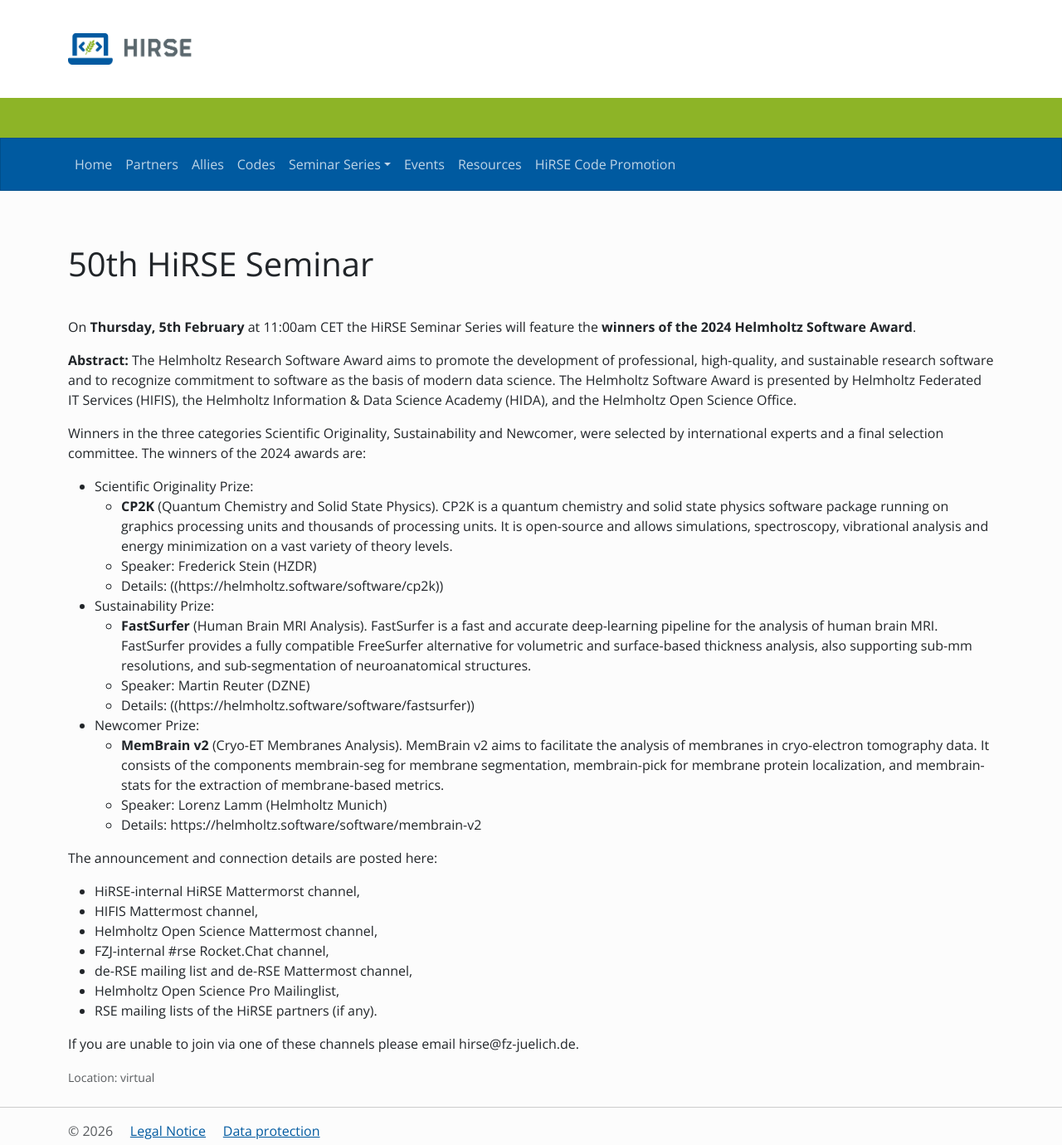
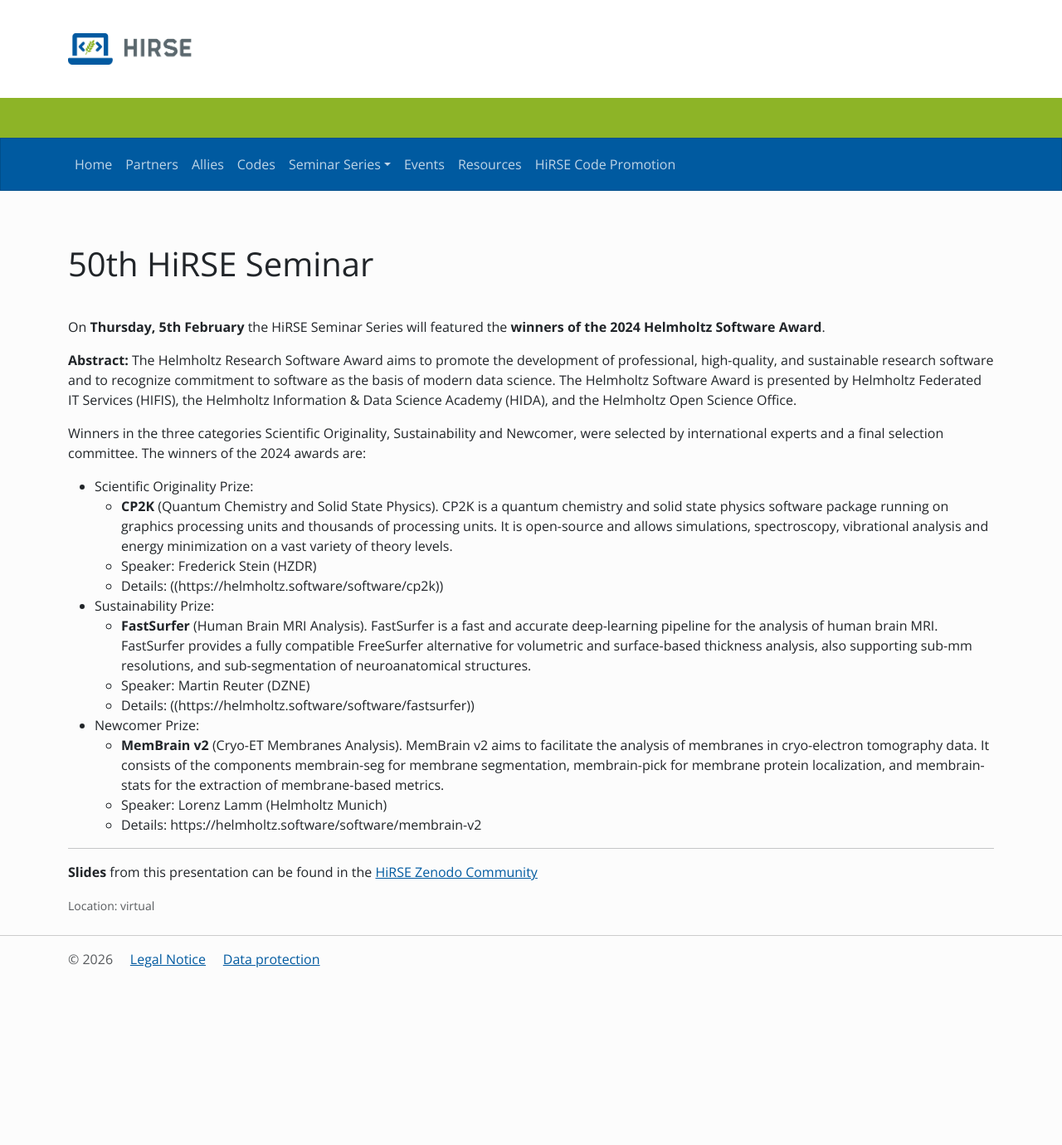
Before and after one commit to Helmholtz-HiRSE/helmholtz-hirse.github.io, a Jekyll site: the page built from _series/2026_02_05-seminar_50.md, in a window 1280 px wide. Shown: the whole page at 83% size. Built offline with Jekyll 4.4.1, drawn with Linux system fonts in a browser that asks for light colours; nearby versions of some CDN libraries; after the commit the page ends 1173 px from its top, so only the background shows below that.

Commit message:
Update 2026_02_05-seminar_50.md

```diff
--- a/_series/2026_02_05-seminar_50.md
+++ b/_series/2026_02_05-seminar_50.md
@@ -7,7 +7,7 @@
 ---
 
 
-On **Thursday, 5th February** at 11:00am CET the HiRSE Seminar Series will feature the **winners of the 2024 Helmholtz Software Award**.
+On **Thursday, 5th February** the HiRSE Seminar Series will featured the **winners of the 2024 Helmholtz Software Award**.
 <!--more-->
 
 **Abstract:** The Helmholtz Research Software Award aims to promote the development of professional, high-quality, and sustainable research software and to recognize commitment to software as the basis of modern data science. The Helmholtz Software Award is presented by Helmholtz Federated IT Services (HIFIS), the Helmholtz Information & Data Science Academy (HIDA), and the Helmholtz Open Science Office.
@@ -31,15 +31,6 @@
      * Speaker: Lorenz Lamm (Helmholtz Munich)
      * Details: https://helmholtz.software/software/membrain-v2
 
+------
 
-The announcement and connection details are posted here:
-
-* HiRSE-internal HiRSE Mattermorst channel,
-* HIFIS Mattermost channel,
-* Helmholtz Open Science Mattermost channel,
-* FZJ-internal #rse Rocket.Chat channel,
-* de-RSE mailing list and de-RSE Mattermost channel,
-* Helmholtz Open Science Pro Mailinglist,
-* RSE mailing lists of the HiRSE partners (if any).
-
-If you are unable to join via one of these channels please email hirse@fz-juelich.de.
+**Slides** from this presentation can be found in the [HiRSE Zenodo Community](https://zenodo.org/records/18551039)
```
